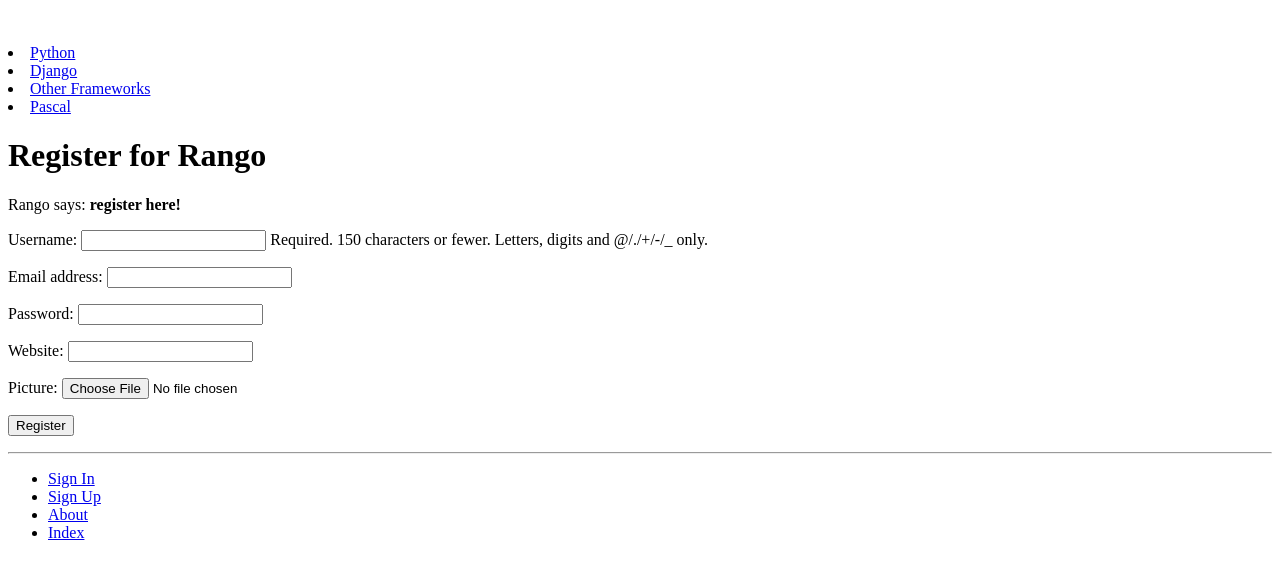
After one commit to ABK319/tango_with_django_project, a Django app: page /register/ in a window 1280 px wide. The commit adds this page. Shown: the top 579 px of the page. Run offline with Django 3.2, Linux system fonts and the light colour scheme; data comes from the database, SQL or seed files in the repository; both versions use the stored data as it was after the commit.

Commit message:
chapter 9

```diff
--- a/rango/admin.py
+++ b/rango/admin.py
@@ -1,5 +1,7 @@
 from django.contrib import admin
 from rango.models import Category, Page
+from rango.models import UserProfile
+
 
 
 
--- a/rango/forms.py
+++ b/rango/forms.py
@@ -1,5 +1,6 @@
 from django import forms
-from rango.models import Page, Category
+from rango.models import Page, Category, UserProfile
+from django.contrib.auth.models import User
 
 
 class CategoryForm(forms.ModelForm):
@@ -35,3 +36,15 @@ class PageForm(forms.ModelForm):
         model = Page
 
         exclude = ("category",)
+
+class UserForm(forms.ModelForm):
+    password = forms.CharField(widget=forms.PasswordInput())
+
+    class Meta:
+        model = User
+        fields = ('username', 'email', 'password')
+
+class UserProfileForm(forms.ModelForm):
+    class Meta:
+        model = UserProfile
+        fields = ('website', 'picture')
--- a/rango/models.py
+++ b/rango/models.py
@@ -1,5 +1,6 @@
 from django.db import models
 from django.template.defaultfilters import slugify
+from django.contrib.auth.models import User
 
 
 class Category(models.Model):
@@ -26,3 +27,12 @@ class Page(models.Model):
 
     def __str__(self):
         return self.title
+
+class UserProfile(models.Model): # This line is required. Links UserProfile to a User model instance.
+    user = models.OneToOneField(User)
+
+    website = models.URLField(blank=True)
+    picture = models.ImageField(upload_to='profile_images', blank=True)
+
+    def __str__(self):
+        return self.user.username
--- a/rango/urls.py
+++ b/rango/urls.py
@@ -8,5 +8,9 @@ urlpatterns = [
     url(r'^category/(?P<category_name_slug>[\w\-]+)/$',views.show_category, name="show_category"),
     url(r'^category/(?P<category_name_slug>[\w\-]+)/$', views.show_category, name='show_category'),
     url(r'^add_category/$', views.add_category, name='add_category'),
-    url(r'^category/(?P<category_name_slug>[\w\-]+)/add_page/$', views.add_page, name='add_page')
+    url(r'^category/(?P<category_name_slug>[\w\-]+)/add_page/$', views.add_page,name='add_page'),
+    url(r'^login/$', views.user_login, name='login'),
+    url(r'^restricted/', views.restricted, name='restricted'),
+    url(r'^logout/$', views.user_logout, name='logout')
+
     ]
--- a/rango/views.py
+++ b/rango/views.py
@@ -4,6 +4,106 @@ from django.shortcuts import render
 from rango.models import Page
 from rango.forms import CategoryForm
 from rango.forms import PageForm
+from rango.forms import UserForm, UserProfileForm
+from django.contrib.auth import authenticate, login
+from django.http import HttpResponseRedirect, HttpResponse
+from django.core.urlresolvers import reverse
+from django.contrib.auth.decorators import login_required
+from django.contrib.auth import logout
+from datetime import datetime
+
+def visitor_cookie_handler(request,response):
+
+
+    visits = int(request.COOKIES.get("visits","1"))
+
+    last_visit_cookie = request.COOKIES.get('last_visit', str(datetime.now()))
+
+    last_visit_time = datetime.strptime(last_visit_cookie[:-7], "%Y-%m-%d %H:%M:%S")
+
+    if (datetime.now() - last_visit_time).seconds > 0:
+        visits = visits + 1
+        response.set_cookie("last_visit", last_visit_cookie)
+    else:
+
+        response.set_cookie("last_visit", last_visit_cookie)
+
+    response.set_cookie("visits", visits)
+
+@login_required
+def restricted(request):
+    return HttpResponse("Since you're logged in, you can see this text!")
+
+@login_required
+def user_logout(request):
+
+    logout(request)
+
+    return HttpResponseRedirect(reverse('index'))
+
+
+def user_login(request):
+
+    if request.method == 'POST':
+
+        username = request.POST.get('username')
+        password = request.POST.get('password')
+        user = authenticate(username=username, password=password)
+        if user:
+            if user.is_active:
+
+                login(request, user)
+
+                return HttpResponseRedirect(reverse('index'))
+            else:
+                HttpResponse("Your Rango account is disabled.")
+
+        else:
+            print("Invalid login details: {0}, {1}".format(username, password))
+            return HttpResponse("Invalid login details supplied.")
+    else:
+        return render(request, 'rango/login.html', {})
+
+
+
+def register(request):
+
+    registered = False
+
+    if request.method == "POST":
+
+        user_form = UserForm(data=request.POST)
+        profile_form = UserProfileForm(data=request.POST)
+
+
+        if user_form.is_valid() and profile_form.is_valid():
+
+            user = user_form.save()
+
+            user.set_password(user.password)
+            user.save()
+
+            profile = profile_form.save(commit=False)
+            profile.user = user
+
+            if "picture" in request.FILES:
+                profile.picture = request.FILES["picture"]
+
+            profile.save()
+
+            registered = True
+
+        else:
+
+            print(user_form.errors, profile_form.errors)
+
+    else:
+
+        user_form = UserForm()
+        profile_form = UserProfileForm()
+
+    return render(request, "rango/register.html",{'user_form': user_form, 'profile_form': profile_form, 'registered': registered})
+
 
 def add_category(request):
     form = CategoryForm()
@@ -45,12 +145,26 @@ def add_page(request, category_name_slug):
     return render(request, "rango/add_page.html", context_dict)
 
 def index(request):
-    page_list = Page.objects.order_by("views")[:5]
-    category_list = Category.objects.order_by("-likes")[:5]
-    context_dict = {"categories":category_list,"pages":page_list}
-    return render(request,"rango/index.html",context_dict)
+
+    category_list = Category.objects.order_by('-likes')[:5]
+
+    page_list = Page.objects.order_by('-views')[:5]
+
+    context_dict = {'categories': category_list, 'pages': page_list}
+
+    response = render(request, 'rango/index.html', context=context_dict)
+
+    visitor_cookie_handler(request, response)
+
+    return response
+
 
 def about(request):
+    if request.session.test_cookie_worked():
+        print("TEST COOKIE WORKED!")
+        request.session.delete_test_cookie()
+
+
     return render(request,"rango/about.html")
 
 def show_category(request, category_name_slug):
--- a/tango_with_django_project/settings.py
+++ b/tango_with_django_project/settings.py
@@ -25,6 +25,9 @@ MEDIA_DIR = os.path.join(BASE_DIR, "media")
 MEDIA_ROOT = MEDIA_DIR
 MEDIA_URL = "/media/"
 
+LOGIN_URL = '/rango/login/'
+
+
 
 # Quick-start development settings - unsuitable for production
 # See https://docs.djangoproject.com/en/1.11/howto/deployment/checklist/
@@ -39,6 +42,7 @@ ALLOWED_HOSTS = []
 
 
 # Application definition
+PASSWORD_HASHERS = ( 'django.contrib.auth.hashers.PBKDF2PasswordHasher', 'django.contrib.auth.hashers.PBKDF2SHA1PasswordHasher', )
 
 INSTALLED_APPS = [
     'django.contrib.admin',
--- a/tango_with_django_project/urls.py
+++ b/tango_with_django_project/urls.py
@@ -27,6 +27,7 @@ urlpatterns = [
     #above maps any URLs starting
     #with rango/ to be handeled by
     #the rango application
-    url(r'^admin/', admin.site.urls)
+    url(r'^admin/', admin.site.urls),
+    url(r'^register/$', views.register, name = 'register')
 
 ] + static(settings.MEDIA_URL, document_root=settings.MEDIA_ROOT)
--- a/templates/Rango/add_page.html
+++ b/templates/Rango/add_page.html
@@ -1,4 +1,6 @@
 {% extends 'rango/base.html' %}
+
+
 	{% load staticfiles %}
 	{% block title_block %}
 		Add Page
@@ -32,6 +34,7 @@
 
 
 
+
 		</div>
 
 	{% endblock %}
--- a/templates/Rango/base.html
+++ b/templates/Rango/base.html
@@ -18,10 +18,20 @@
 		<hr />
 		<div>
 			<ul>
-				<li><a href="{% url 'add_category' %}">Add a New Category</a></li>
-				<li><a href="{% url 'about' %}">About</a></li>
-				<li><a href="{% url 'index' %}">Index</a></li>
+				{% if user.is_authenticated %}
+					<li><a href="{% url 'restricted' %}">Restricted Page</a>
+					</li> <li><a href="{% url 'logout' %}">Logout</a></li>
+					<li><a href="{% url 'add_category' %}">Add a New Category</a></li>
+				{% else %}
+					<li><a href="{% url 'login' %}">Sign In</a></li>
+					<li><a href="{% url 'register' %}">Sign Up</a></li>
+				{% endif %}
+
+					<li><a href="{% url 'about' %}">About</a></li>
+					<li><a href="{% url 'index' %}">Index</a></li>
+
 			</ul>
+
 		</div>
 	</body>
 	</html>
--- /dev/null
+++ b/templates/Rango/register.html
@@ -0,0 +1,30 @@
+ {% extends 'rango/base.html' %}
+ {% load staticfiles %}
+
+ {% block title_block %}
+	Register
+{% endblock %}
+
+{% block body_block %}
+
+	<h1>Register for Rango</h1>
+
+	{% if registered %}
+
+		Rango says: <strong>thank you for registering!</strong>
+		<a href="{% url 'index' %}">Return to the homepage.</a><br />
+
+	{% else %}
+
+		Rango says: <strong>register here!</strong><br />
+		<form id="user_form" method="post" action="{% url 'register' %}"  enctype="multipart/form-data">
+
+		{% csrf_token %}
+		<!-- Display each form -->
+		{{ user_form.as_p }}
+		{{ profile_form.as_p }}
+		<!-- Provide a button to click to submit the form. -->
+		<input type="submit" name="submit" value="Register" />
+	</form>
+	{% endif %}
+{% endblock %}
```
Also changed, not shown: templates/Rango/index.html (+6 -1 lines), templates/Rango/login.html (added, +18 -0 lines), db.sqlite3, rango/migrations/0004_auto_20190204_0128.py (added), static/images/shrek.jpg (added).
